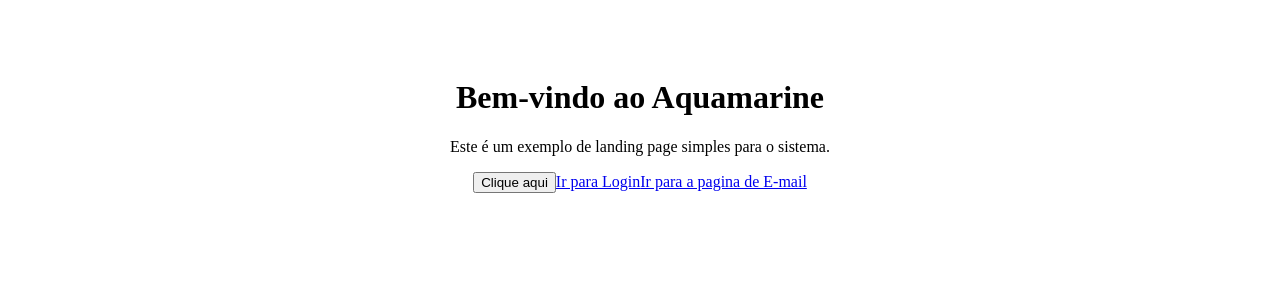
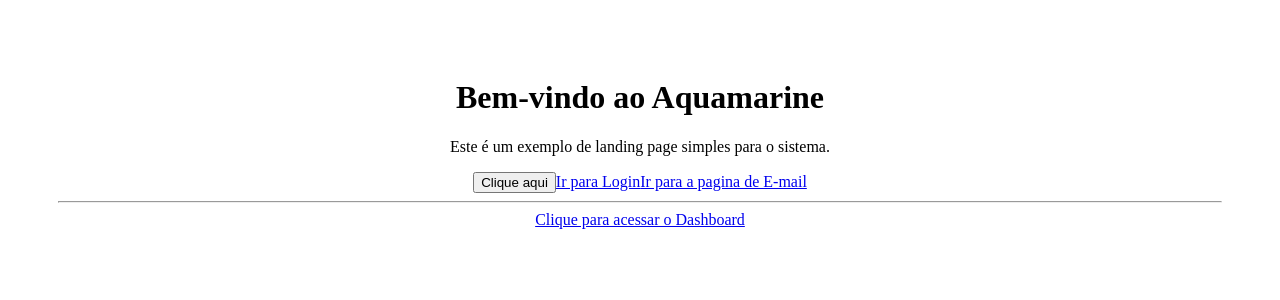
Before and after one commit to Aquamarine-Org/Front-End, a React (Vite) app: page / in a window 1280 px wide. Shown: the top 300 px of the page. Built offline with nearby package versions, Linux system fonts and the light colour scheme.

Commit message:
Acabei de criar a Dashboard Page

```diff
--- a/src/App.jsx
+++ b/src/App.jsx
@@ -4,6 +4,7 @@ import LandingPage from "./pages/LandingPage";
 import LoginPage from "./pages/LoginPage";
 import CadastroPage from "./pages/CadastroPage";
 import VerificacaoDeEmailPage from "./pages/VerificacaoDeEmailPage";
+import DashboardPage from "./pages/DashboardPage";
 
 function App() {
   return (
@@ -13,6 +14,7 @@ function App() {
         <Route path="/login" element={<LoginPage />} />
         <Route path="/cadastro" element={<CadastroPage />} />
         <Route path="/verificacao-de-email" element={<VerificacaoDeEmailPage/>}/>
+        <Route path="/dashboard" element={<DashboardPage/>}/>
       </Routes>
     </Router>
   );
--- /dev/null
+++ b/src/pages/DashboardPage.jsx
@@ -0,0 +1,7 @@
+function DashboardPage() {
+    return (
+        <h1>oi</h1>
+     );
+}
+
+export default DashboardPage;
--- a/src/pages/LandingPage.jsx
+++ b/src/pages/LandingPage.jsx
@@ -9,6 +9,8 @@ function LandingPage() {
 
       <Link to="/login">Ir para Login</Link>
       <Link to="/verificacao-de-email">Ir para a pagina de E-mail</Link>
+      <hr />
+      <Link to="/dashboard">Clique para acessar o Dashboard</Link>
     </div>
   );
 }
```
